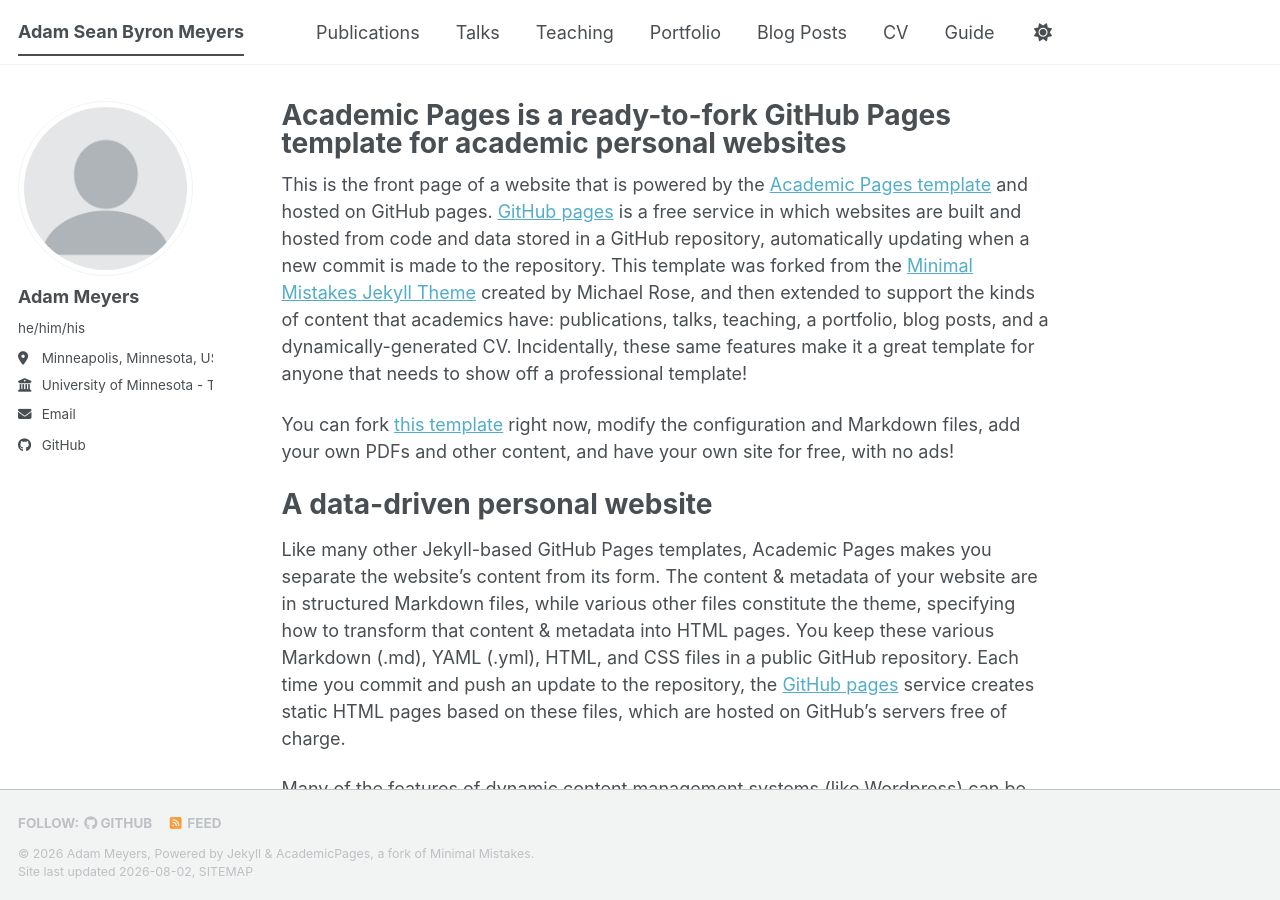
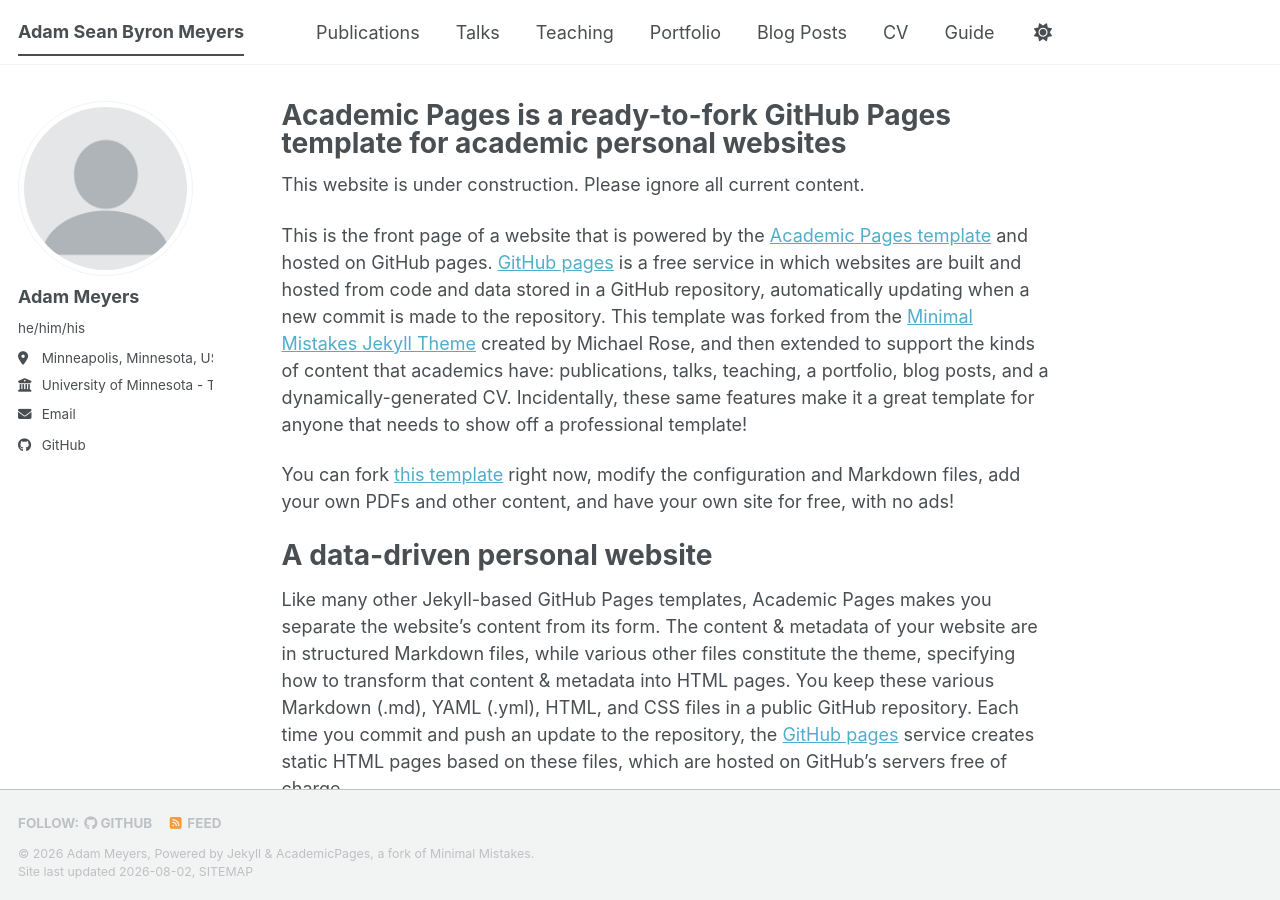
Before and after one commit to asbmeyers/asbmeyers.github.io, a Jekyll site: the page built from _pages/about.md, in a window 1280 px wide and 900 px high. Built offline with Jekyll 4.4.1, drawn with Linux system fonts in a browser that asks for light colours; a style sheet for code colours, icons or effects is not loaded.

Commit message:
Added under construction line.

```diff
--- a/_pages/about.md
+++ b/_pages/about.md
@@ -6,6 +6,8 @@ redirect_from:
   - /about/
   - /about.html
 ---
+
+This website is under construction. Please ignore all current content.
 
 This is the front page of a website that is powered by the [Academic Pages template](https://github.com/academicpages/academicpages.github.io) and hosted on GitHub pages. [GitHub pages](https://pages.github.com) is a free service in which websites are built and hosted from code and data stored in a GitHub repository, automatically updating when a new commit is made to the repository. This template was forked from the [Minimal Mistakes Jekyll Theme](https://mmistakes.github.io/minimal-mistakes/) created by Michael Rose, and then extended to support the kinds of content that academics have: publications, talks, teaching, a portfolio, blog posts, and a dynamically-generated CV. Incidentally, these same features make it a great template for anyone that needs to show off a professional template!
 
```
